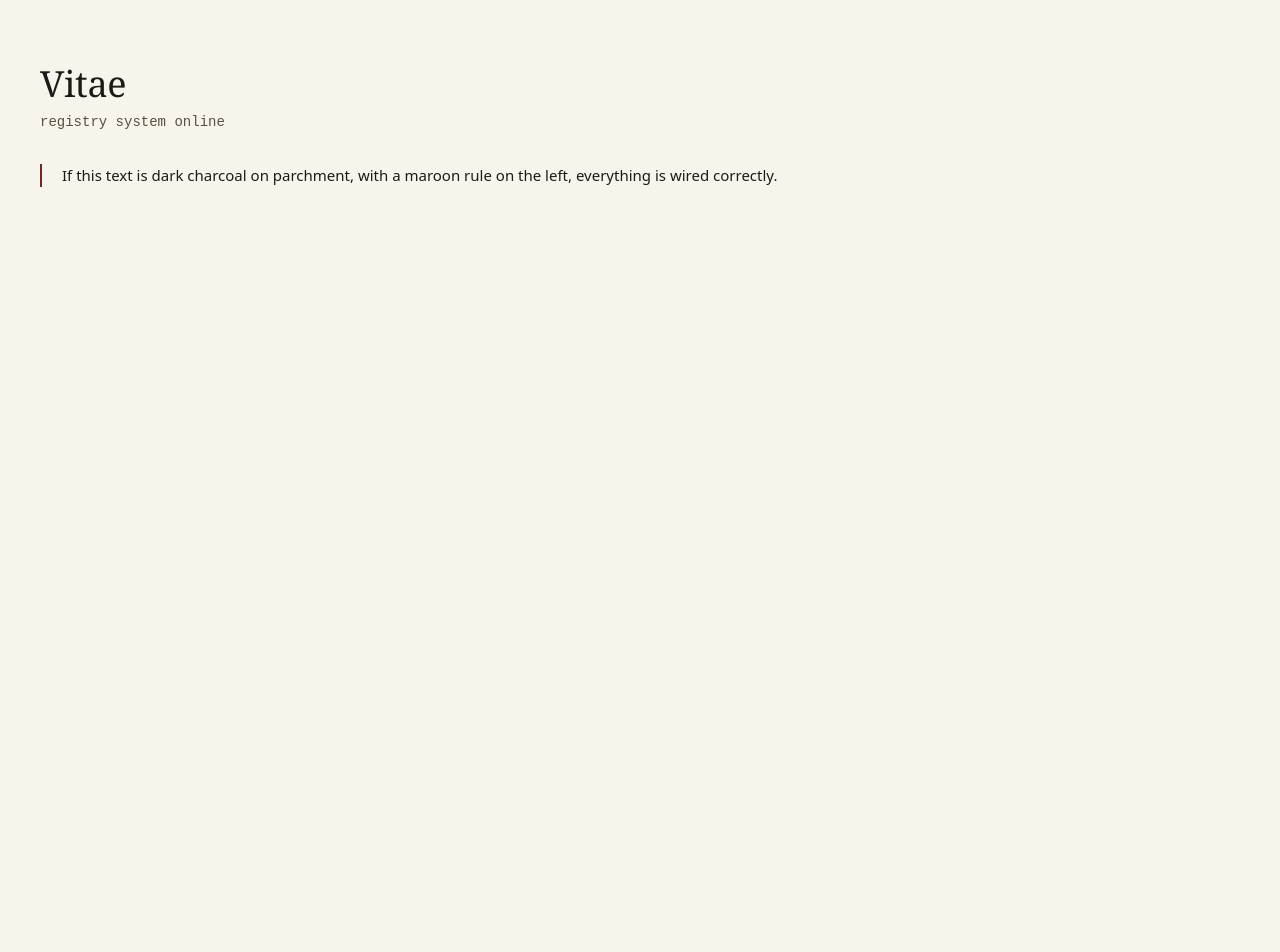
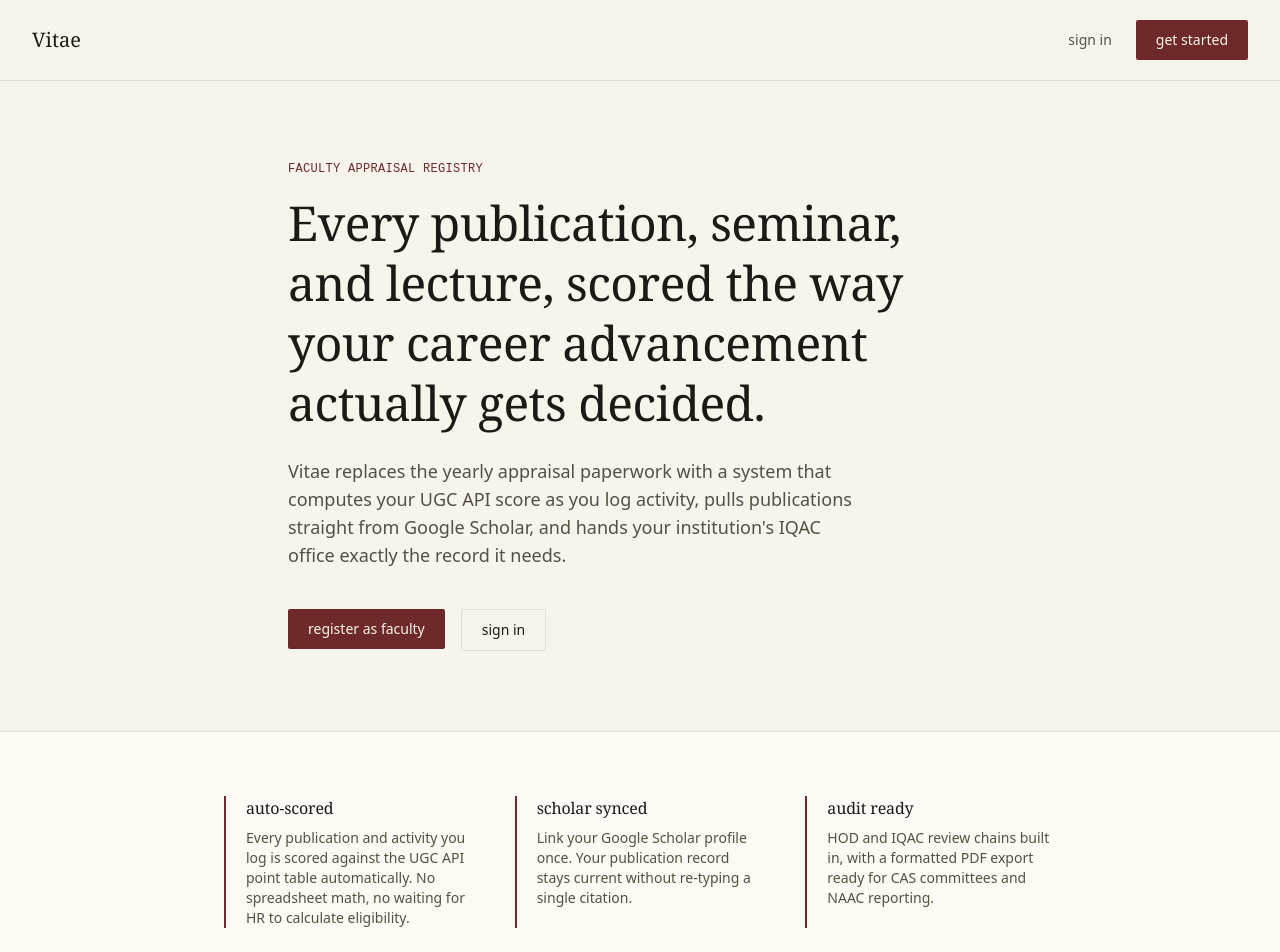
Before and after one commit to bitbyrizbit/vitae, a Next.js app in the folder frontend/: page / in a window 1280 px wide. Shown: the top 952 px of the page. Before the commit the page ends 800 px from the top, so only its background shows below. Built offline with nearby package versions, Linux system fonts and the light colour scheme.

Commit message:
replace placeholder homepage with real landing page

```diff
--- a/frontend/src/app/page.tsx
+++ b/frontend/src/app/page.tsx
@@ -1,11 +1,74 @@
-export default function Home() {
+import Link from "next/link";
+import { Button } from "@/components/Button";
+
+export default function LandingPage() {
   return (
-    <main className="min-h-screen bg-paper px-10 py-16">
-      <h1 className="text-4xl text-ink">Vitae</h1>
-      <p className="mt-2 font-mono text-sm text-ink-soft">registry system online</p>
-      <div className="registry-section mt-8">
-        <p className="text-ink">If this text is dark charcoal on parchment, with a maroon rule on the left, everything is wired correctly.</p>
-      </div>
+    <main className="min-h-screen bg-paper flex flex-col">
+      <header className="border-b border-border px-8 py-5 flex items-center justify-between">
+        <span className="text-xl text-ink font-serif">Vitae</span>
+        <nav className="flex gap-6 items-center">
+          <Link href="/login" className="text-sm text-ink-soft hover:text-ink">
+            sign in
+          </Link>
+          <Link href="/register">
+            <Button>get started</Button>
+          </Link>
+        </nav>
+      </header>
+
+      <section className="flex-1 flex items-center">
+        <div className="max-w-3xl mx-auto px-8 py-20">
+          <p className="font-mono text-xs text-maroon uppercase tracking-wide mb-4">
+            faculty appraisal registry
+          </p>
+          <h1 className="text-5xl text-ink leading-tight mb-6">
+            Every publication, seminar, and lecture, scored the way your career advancement actually gets decided.
+          </h1>
+          <p className="text-lg text-ink-soft mb-10 max-w-xl">
+            Vitae replaces the yearly appraisal paperwork with a system that computes your UGC API
+            score as you log activity, pulls publications straight from Google Scholar, and hands
+            your institution's IQAC office exactly the record it needs.
+          </p>
+          <div className="flex gap-4">
+            <Link href="/register">
+              <Button>register as faculty</Button>
+            </Link>
+            <Link href="/login">
+              <Button variant="ghost">sign in</Button>
+            </Link>
+          </div>
+        </div>
+      </section>
+
+      <section className="border-t border-border bg-surface">
+        <div className="max-w-4xl mx-auto px-8 py-16 grid grid-cols-3 gap-10">
+          <div className="registry-section">
+            <h3 className="text-base text-ink mb-2">auto-scored</h3>
+            <p className="text-sm text-ink-soft">
+              Every publication and activity you log is scored against the UGC API point table
+              automatically. No spreadsheet math, no waiting for HR to calculate eligibility.
+            </p>
+          </div>
+          <div className="registry-section">
+            <h3 className="text-base text-ink mb-2">scholar synced</h3>
+            <p className="text-sm text-ink-soft">
+              Link your Google Scholar profile once. Your publication record stays current without
+              re-typing a single citation.
+            </p>
+          </div>
+          <div className="registry-section">
+            <h3 className="text-base text-ink mb-2">audit ready</h3>
+            <p className="text-sm text-ink-soft">
+              HOD and IQAC review chains built in, with a formatted PDF export ready for CAS
+              committees and NAAC reporting.
+            </p>
+          </div>
+        </div>
+      </section>
+
+      <footer className="px-8 py-6 text-center">
+        <p className="font-mono text-xs text-ink-soft">Vitae, built for SIH 2026</p>
+      </footer>
     </main>
   );
 }
```
